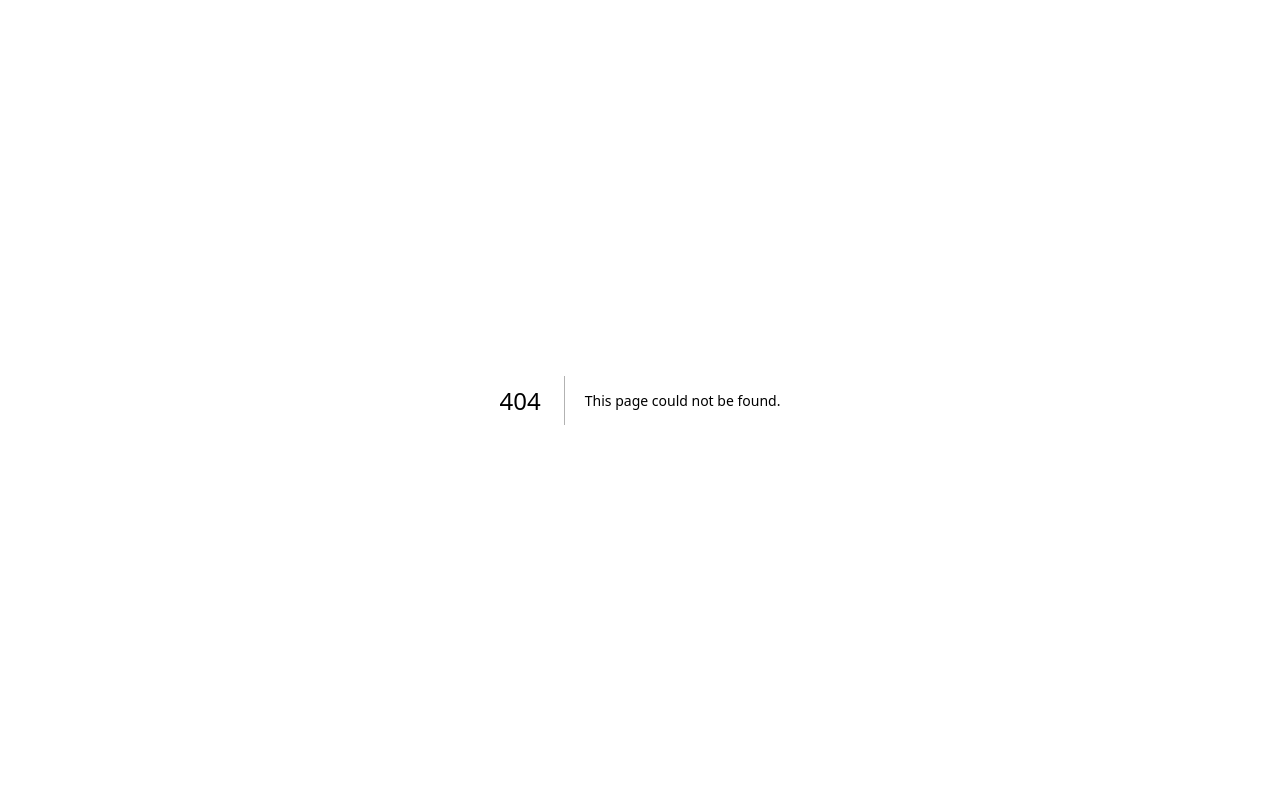
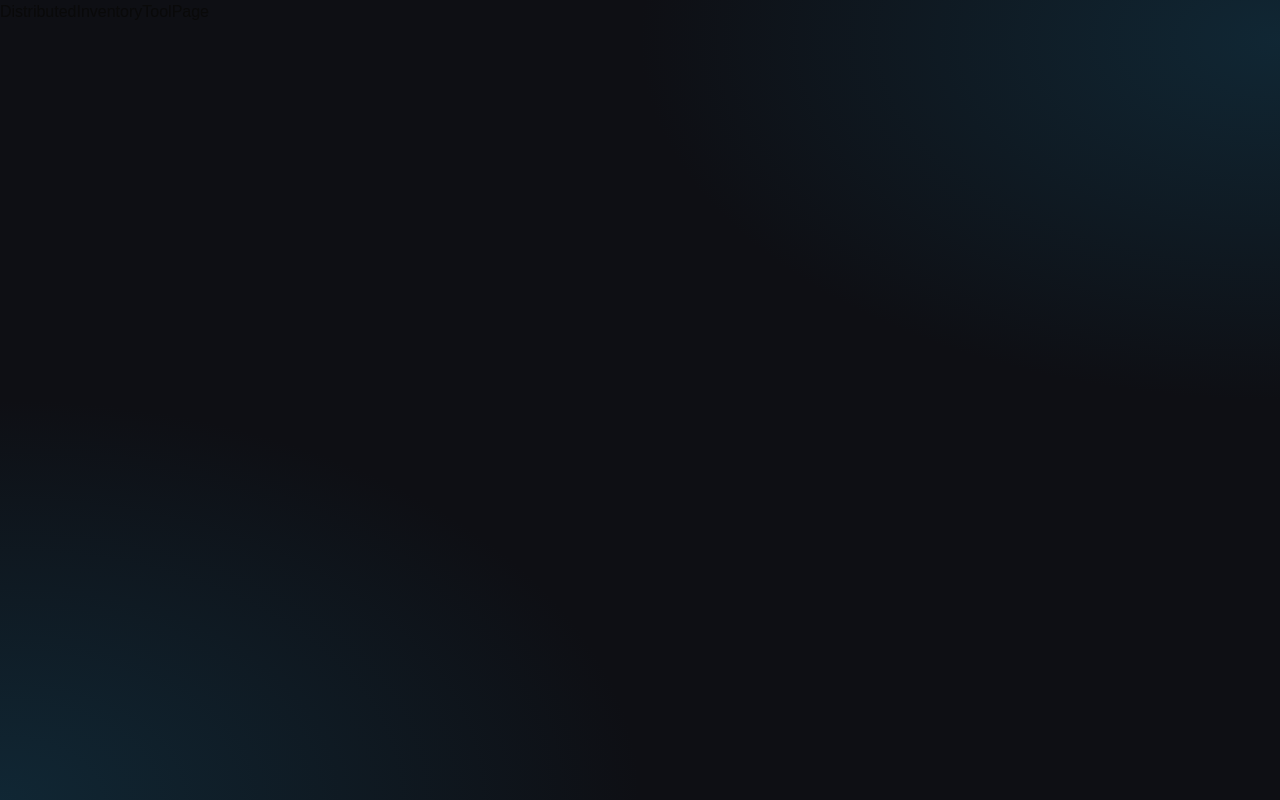
Before and after one commit to lumiotools/shiptalk-tools-frontend, a Next.js app: page /distributed-inventory in a window 1280 px wide. Before the commit this address had no page. Built offline with nearby package versions, Linux system fonts and the light colour scheme.

Commit message:
Added Folder Setup

```diff
--- /dev/null
+++ b/app/(tools)/distributed-inventory/page.tsx
@@ -0,0 +1,9 @@
+import React from 'react'
+
+const DistributedInventoryToolPage = () => {
+  return (
+    <div>DistributedInventoryToolPage</div>
+  )
+}
+
+export default DistributedInventoryToolPage
```
